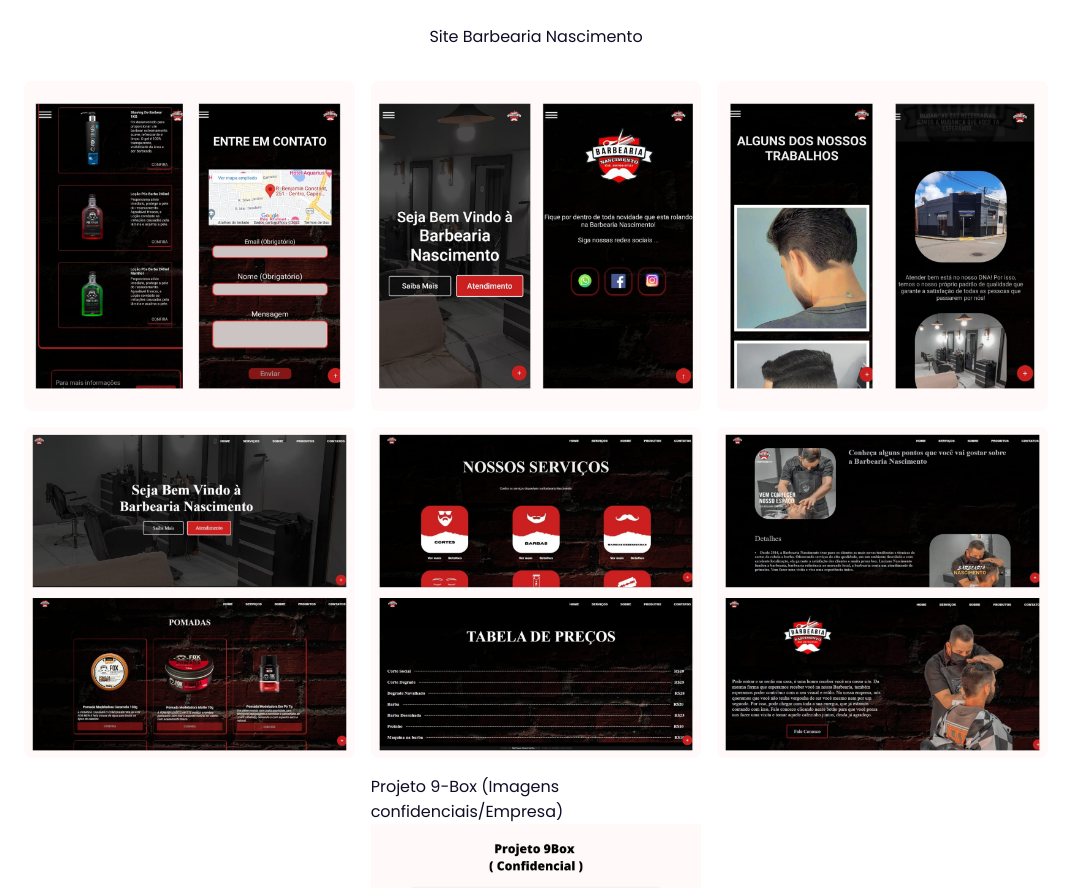
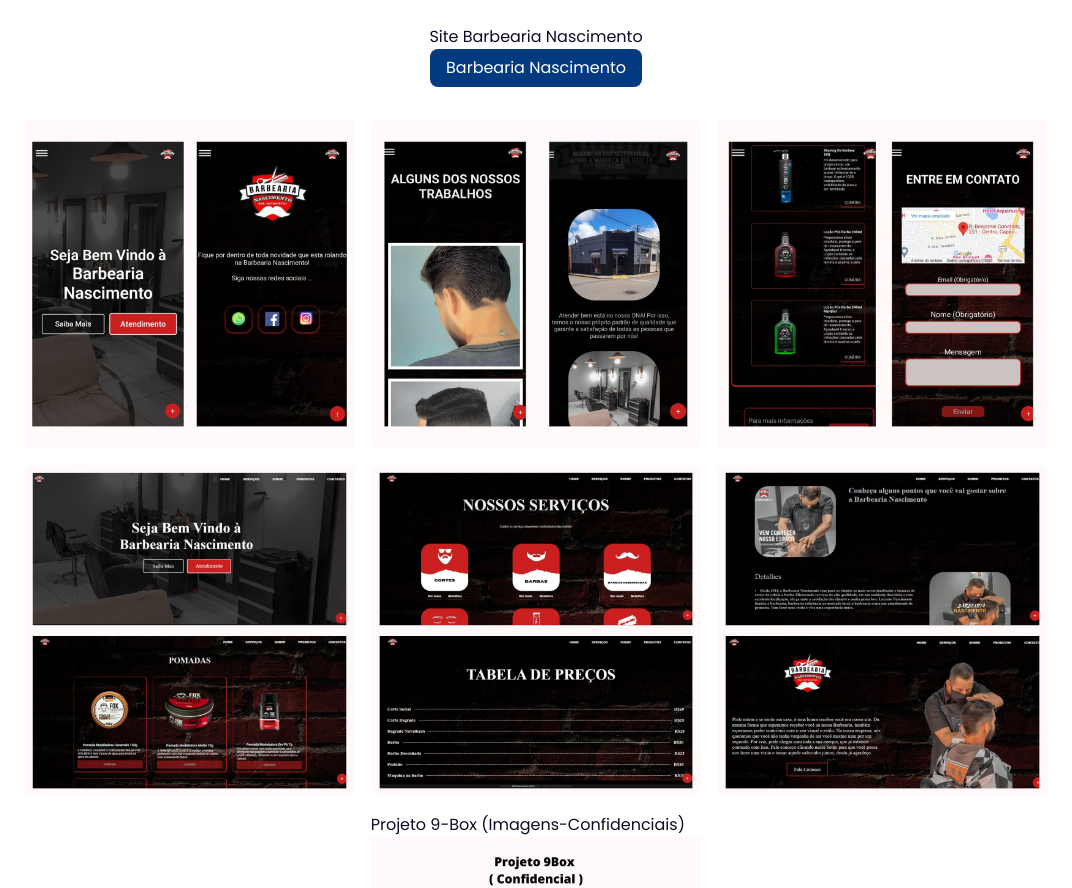
Before and after one commit to MaDuNaa/Portofolio, a plain HTML site: page MatheusNascimento/index.html in a window 1280 px wide. Shown: the part 2559-3447 px from the top of the page, without its empty margins (104-1176 px from the left). Drawn offline with nearby package versions, Linux system fonts and the light colour scheme.

Commit message:
Ajustando botao site

```diff
--- a/MatheusNascimento/css/style.css
+++ b/MatheusNascimento/css/style.css
@@ -9,6 +9,18 @@
   scroll-behavior: smooth;
   scroll-padding-top: 2rem;
   font-family: "Poppins", sans-serif;
+}
+
+.site {
+  display: inline-block;
+  background: var(--main-color);
+  color: #fff;
+  padding: 0.4rem 1.0rem;
+  border-radius: 0.5rem;
+}
+
+.site:hover {
+  background: var(--hover);
 }
 
 :root {
--- a/MatheusNascimento/index.html
+++ b/MatheusNascimento/index.html
@@ -192,13 +192,11 @@
             <br>
 
             <p>Site Barbearia Nascimento</p>
+            <a class="site" href="http://tiny.cc/BarbeariaNascimento" target="_blank">Barbearia Nascimento</a>
         </div>
 
         <div class="portfolio-content">
 
-            <div class="portfolio-img">
-                <img src="MOBILE1.jpg" alt="">
-            </div>
 
             <div class="portfolio-img">
                 <img src="MOBILE2.jpg" alt="">
@@ -206,6 +204,10 @@
 
             <div class="portfolio-img">
                 <img src="MOBILE3.jpg" alt="">
+            </div>
+
+            <div class="portfolio-img">
+                <img src="MOBILE1.jpg" alt="">
             </div>
 
             <div class="portfolio-img">
@@ -226,7 +228,7 @@
 
 
                <div class="portfolio-img">
-                <p>Projeto 9-Box (Imagens confidenciais/Empresa)</p>
+                <p>Projeto 9-Box (Imagens-Confidenciais)</p>
                 <img src="9Box.jpg" alt="">
             </div>
 
```
